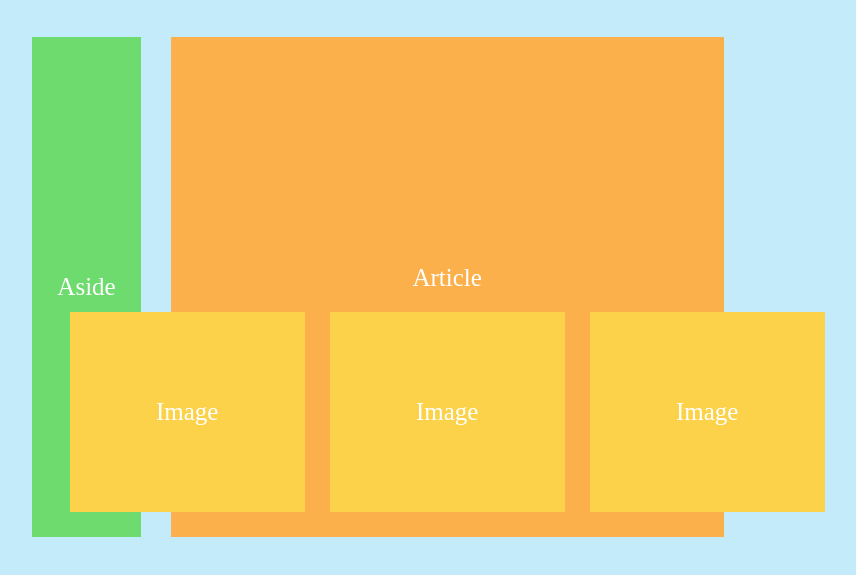
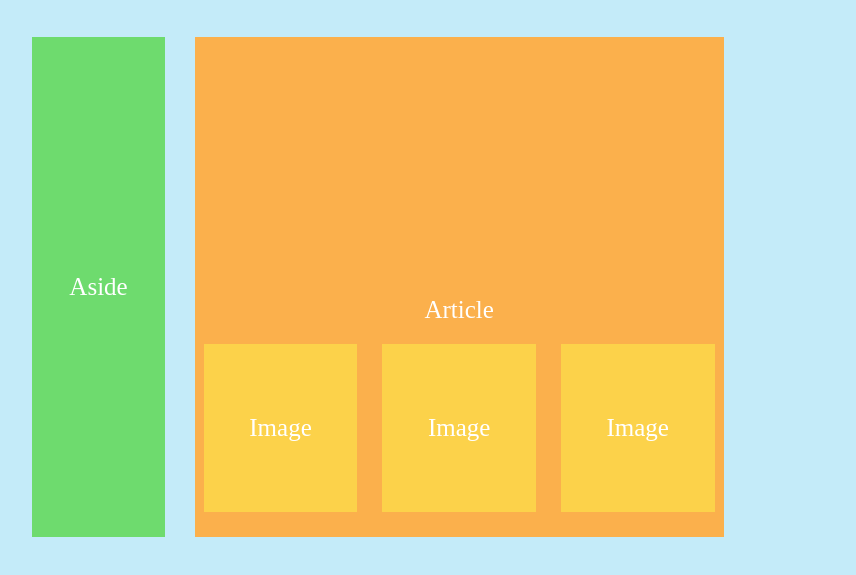
Before and after one commit to imbeshat/Placement_Assignment_Imbeshat, a plain HTML site: page 06_Layout/index.html in a window 1280 px wide. Shown: the part 111-686 px from the top of the page, without its empty margins (262-1118 px from the left). Drawn offline with Linux system fonts and the light colour scheme.

Commit message:
minor change layout css

```diff
--- a/06_Layout/style/style.css
+++ b/06_Layout/style/style.css
@@ -59,8 +59,8 @@ article {
 
 .image-section {
 	background-color: #fcd24a;
-	width: 235px;
-	height: 200px;
+	width: 12vw;
+	height: 21vh;
 	margin-bottom: 25px;
 	text-align: center;
 	display: flex;
```
